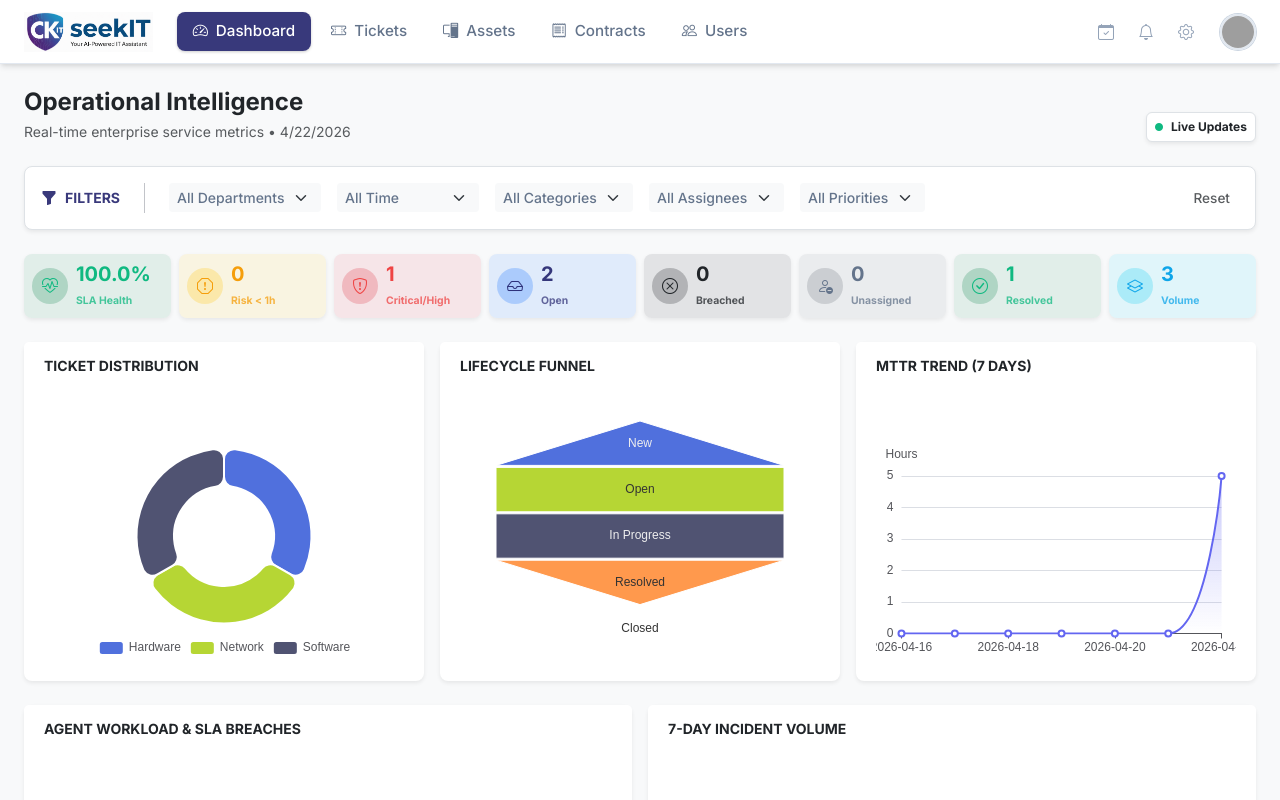
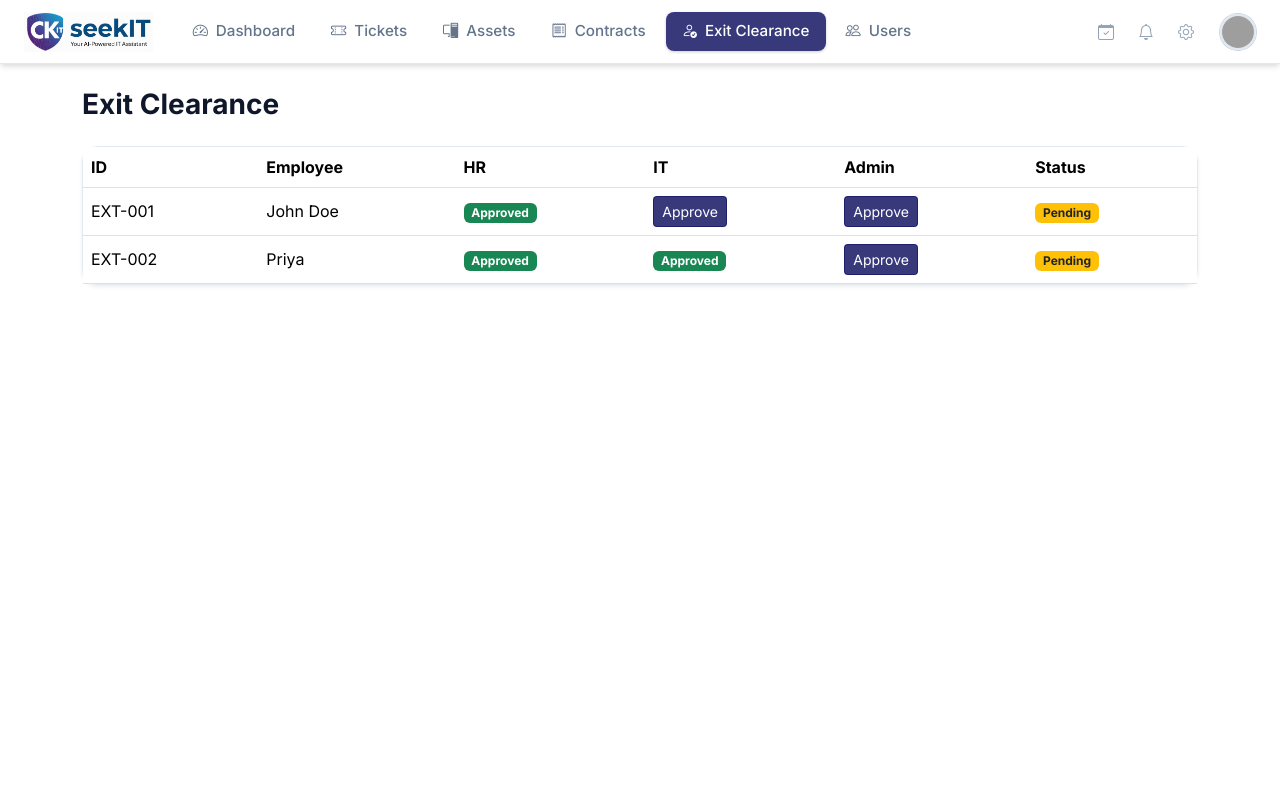
Before and after one commit to I-am-Saran/ckit, a React (Vite) app in the folder frontend/: page /exit-clearance in a window 1280 px wide. Before the commit this address led to /dashboard-v2. Shown: the top 800 px of the page. Built offline with nearby package versions, Linux system fonts and the light colour scheme; sample sign-in values are in the browser's storage; grey boxes are pictures that could not be loaded.

Commit message:
Exit clearance

```diff
--- a/frontend/src/App.jsx
+++ b/frontend/src/App.jsx
@@ -8,6 +8,7 @@ import UserList from './pages/UserList.jsx';
 import Header from './components/layout/Header.jsx';
 import Login from './pages/Login.jsx';
 import { GlobalFilterProvider } from './context/GlobalFilterContext.jsx';
+import ExitClearance from "./pages/ExitClearance.jsx";
 
 function App() {
   const [isAuthenticated, setIsAuthenticated] = useState(!!localStorage.getItem('token'));
@@ -59,6 +60,7 @@ function App() {
             <Route path="/tickets" element={<TicketList />} />
             <Route path="/assets" element={<AssetList />} />
             <Route path="/contracts" element={<ContractManager />} />
+            <Route path="/exit-clearance" element={<ExitClearance />} />
             <Route path="/users" element={<UserList />} />
             {/* Redirect any unknown route to dashboard if authenticated */}
             <Route path="*" element={<Navigate to="/dashboard-v2" replace />} />
--- a/frontend/src/components/layout/Header.jsx
+++ b/frontend/src/components/layout/Header.jsx
@@ -48,6 +48,13 @@ function Header({ onLogout }) {
           >
             <i className="bi bi-receipt"></i>
             Contracts
+          </NavLink>
+          <NavLink
+            to="/exit-clearance"
+            className={({ isActive }) => `${styles.navLink} ${isActive ? styles.active : ''}`}
+          >
+            <i className="bi bi-person-check"></i>
+            Exit Clearance
           </NavLink>
           <NavLink
             to="/users"
@@ -141,6 +148,14 @@ function Header({ onLogout }) {
               Assets
             </NavLink>
             <NavLink
+              to="/exit-clearance"
+              className={({ isActive }) => `${styles.navLink} ${isActive ? styles.active : ''} px-2 py-2`}
+              onClick={() => setShowMobileMenu(false)}
+            >
+              <i className="bi bi-person-check me-2"></i>
+              Exit Clearance
+            </NavLink>
+            <NavLink
               to="/users"
               className={({ isActive }) => `${styles.navLink} ${isActive ? styles.active : ''} px-2 py-2`}
               onClick={() => setShowMobileMenu(false)}
--- /dev/null
+++ b/frontend/src/pages/ExitClearance.jsx
@@ -0,0 +1,132 @@
+import React, { useState } from "react";
+
+export default function ExitClearance() {
+  const [requests, setRequests] = useState([
+    {
+      id: "EXT-001",
+      employee: "John Doe",
+      status: "Pending",
+      steps: {
+        hr: "Approved",
+        it: "Pending",
+        admin: "Pending"
+      }
+    },
+    {
+      id: "EXT-002",
+      employee: "Priya",
+      status: "Pending",
+      steps: {
+        hr: "Approved",
+        it: "Approved",
+        admin: "Pending"
+      }
+    }
+  ]);
+
+  const handleApprove = (id, step) => {
+    setRequests(prev =>
+      prev.map(req => {
+        if (req.id !== id) return req;
+
+        const updatedSteps = { ...req.steps, [step]: "Approved" };
+
+        const allApproved = Object.values(updatedSteps).every(
+          s => s === "Approved"
+        );
+
+        return {
+          ...req,
+          steps: updatedSteps,
+          status: allApproved ? "Completed" : "Pending"
+        };
+      })
+    );
+  };
+
+  return (
+    <div className="container py-4">
+      <h3 className="mb-4 fw-bold">Exit Clearance</h3>
+
+      <div className="card shadow-sm rounded-4">
+        <div className="table-responsive">
+          <table className="table align-middle mb-0">
+            <thead>
+              <tr>
+                <th>ID</th>
+                <th>Employee</th>
+                <th>HR</th>
+                <th>IT</th>
+                <th>Admin</th>
+                <th>Status</th>
+              </tr>
+            </thead>
+
+            <tbody>
+              {requests.map(req => (
+                <tr key={req.id}>
+                  <td>{req.id}</td>
+                  <td>{req.employee}</td>
+
+                  {/* HR */}
+                  <td>
+                    {req.steps.hr === "Approved" ? (
+                      <span className="badge bg-success">Approved</span>
+                    ) : (
+                      <button
+                        className="btn btn-sm btn-primary"
+                        onClick={() => handleApprove(req.id, "hr")}
+                      >
+                        Approve
+                      </button>
+                    )}
+                  </td>
+
+                  {/* IT */}
+                  <td>
+                    {req.steps.it === "Approved" ? (
+                      <span className="badge bg-success">Approved</span>
+                    ) : (
+                      <button
+                        className="btn btn-sm btn-primary"
+                        onClick={() => handleApprove(req.id, "it")}
+                      >
+                        Approve
+                      </button>
+                    )}
+                  </td>
+
+                  {/* Admin */}
+                  <td>
+                    {req.steps.admin === "Approved" ? (
+                      <span className="badge bg-success">Approved</span>
+                    ) : (
+                      <button
+                        className="btn btn-sm btn-primary"
+                        onClick={() => handleApprove(req.id, "admin")}
+                      >
+                        Approve
+                      </button>
+                    )}
+                  </td>
+
+                  <td>
+                    <span
+                      className={`badge ${
+                        req.status === "Completed"
+                          ? "bg-success"
+                          : "bg-warning text-dark"
+                      }`}
+                    >
+                      {req.status}
+                    </span>
+                  </td>
+                </tr>
+              ))}
+            </tbody>
+          </table>
+        </div>
+      </div>
+    </div>
+  );
+}
```
